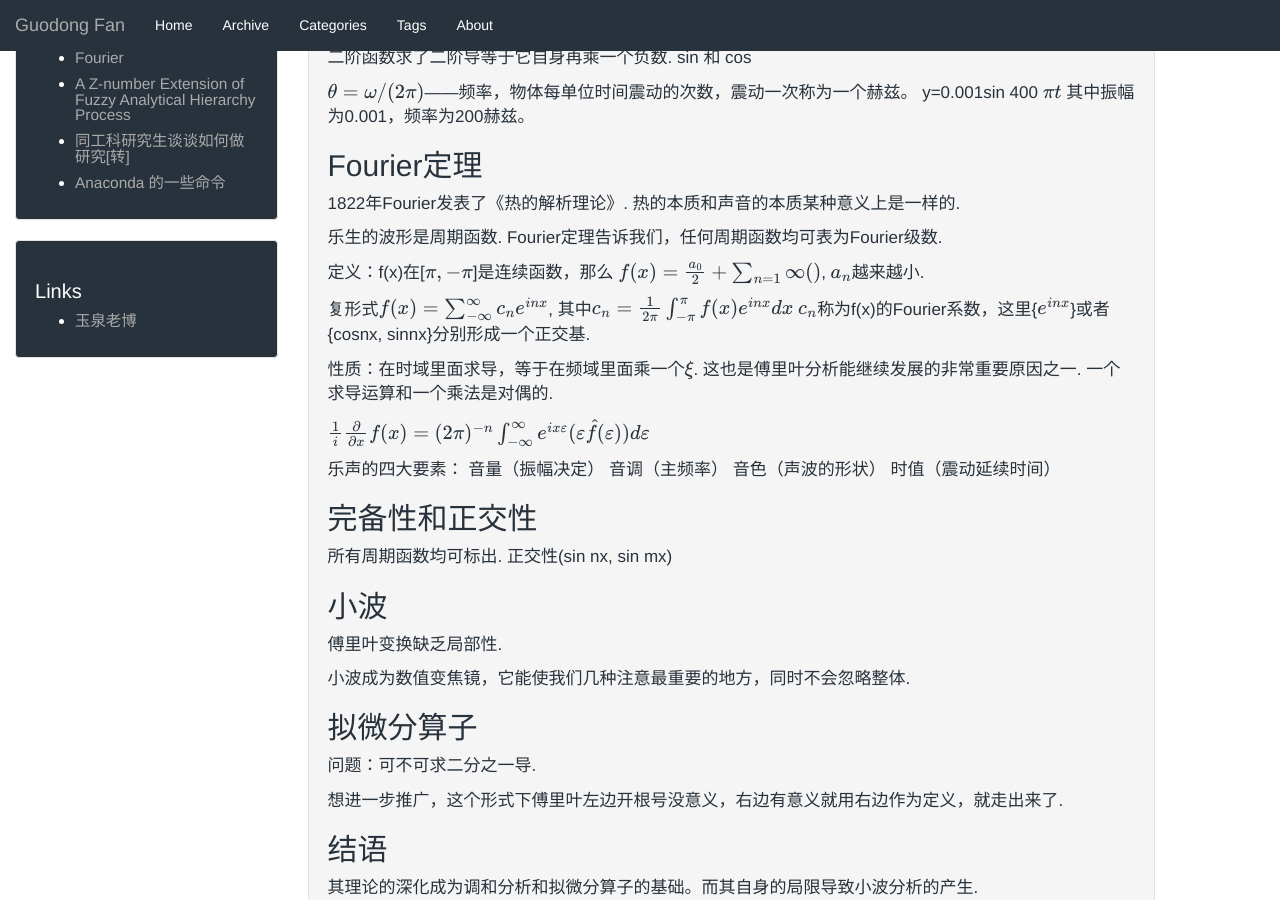
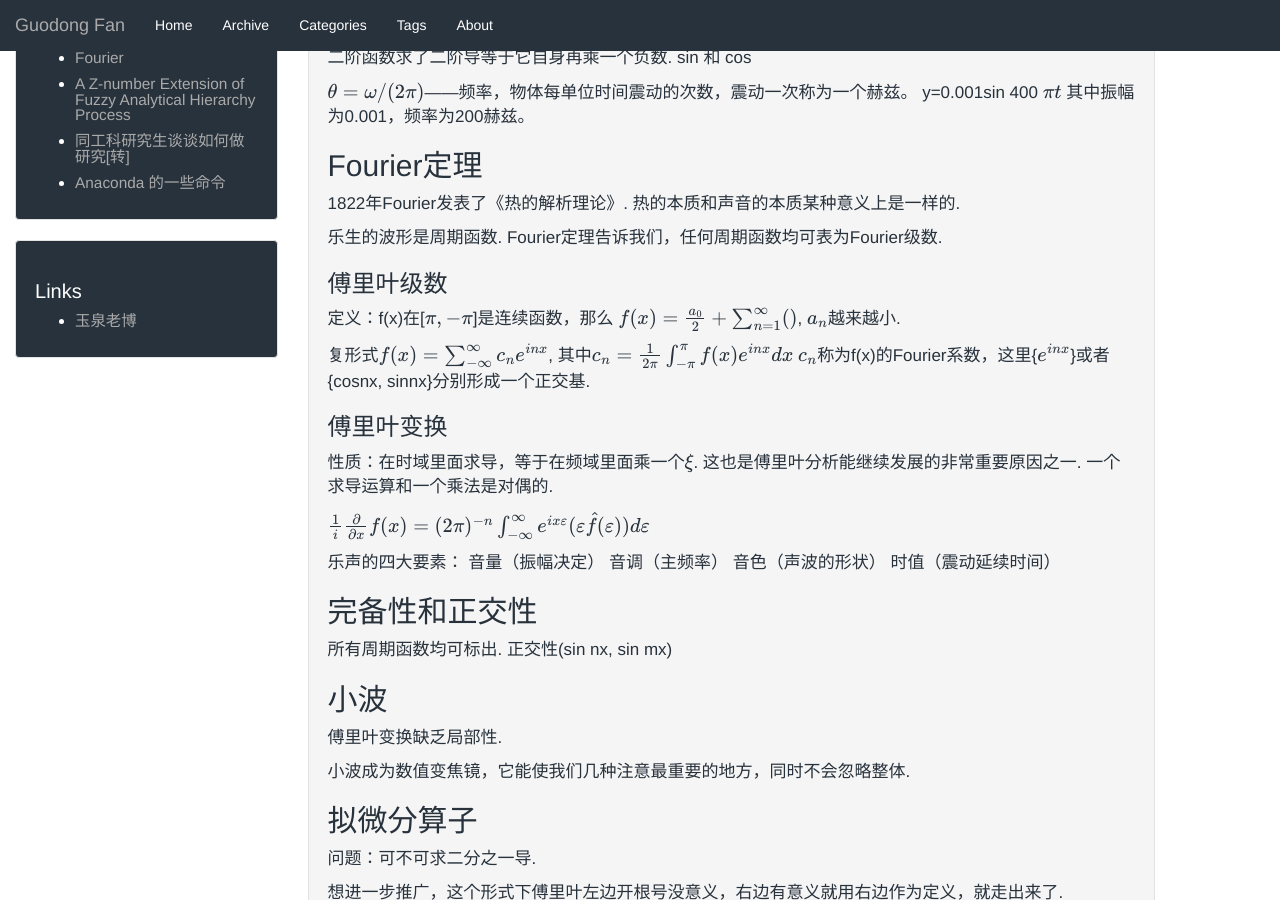
Before and after one commit to GuodongFan/GuodongFan.github.io, a Jekyll site: the page built from _posts/2019-07-29-Fourier.md, in a window 1280 px wide and 900 px high, scrolled down 463 px. Built offline with Jekyll 4.4.1, drawn with Linux system fonts in a browser that asks for light colours; our own code applies the rules of GitHub Pages for plain Markdown files; formulas are drawn with MathJax 3.

Commit message:
Update 2019-07-29-Fourier.md

```diff
--- a/_posts/2019-07-29-Fourier.md
+++ b/_posts/2019-07-29-Fourier.md
@@ -34,12 +34,17 @@
 乐生的波形是周期函数.
 Fourier定理告诉我们，任何周期函数均可表为Fourier级数.
 
+### 傅里叶级数
 定义：f(x)在[$\pi, -\pi$]是连续函数，那么
-$f(x)=\frac{a_0}{2}+\sum_{n=1}{\infty}()$, $a_n$越来越小.
+$f(x)=\frac{a_0}{2}+\sum_{n=1}^{\infty}()$, $a_n$越来越小.
 
 复形式$f(x)=\sum_{-\infty}^{\infty}c_n e^{inx}$,
 其中$c_n = \frac{1}{2\pi}\int_{-\pi}^{\pi} f(x)e^{inx} dx$
 $c_n$称为f(x)的Fourier系数，这里{$e^{inx}$}或者{cosnx, sinnx}分别形成一个正交基.
+
+### 傅里叶变换
+
+
 
 
 性质：在时域里面求导，等于在频域里面乘一个$\xi$.
```
